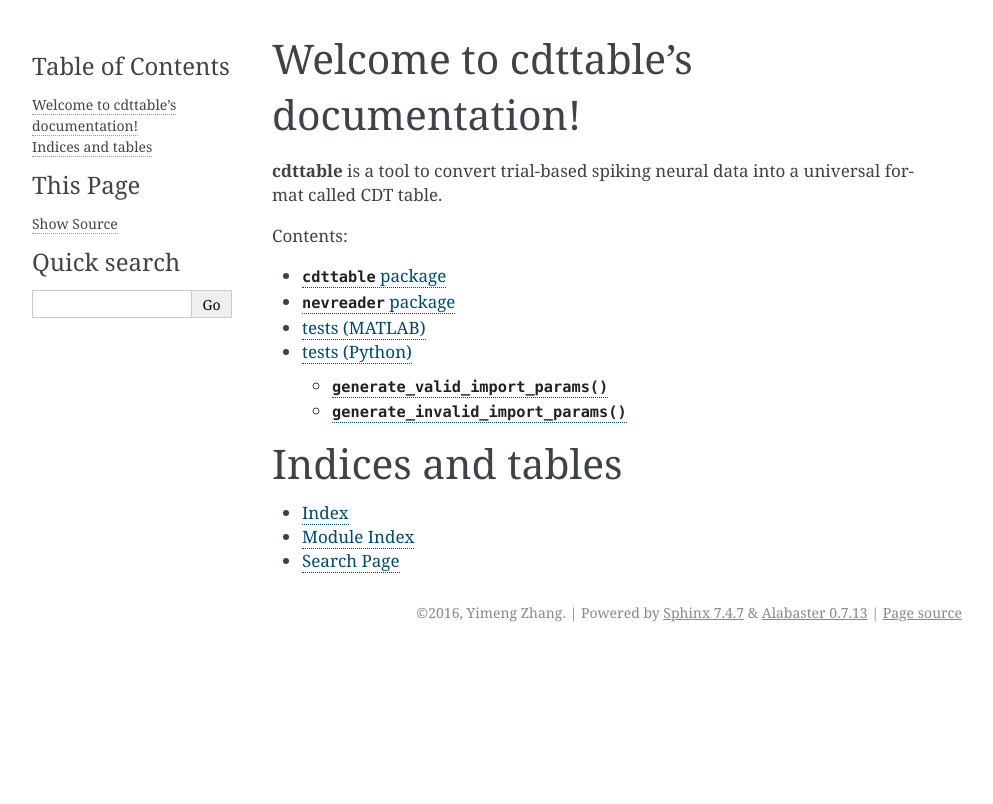
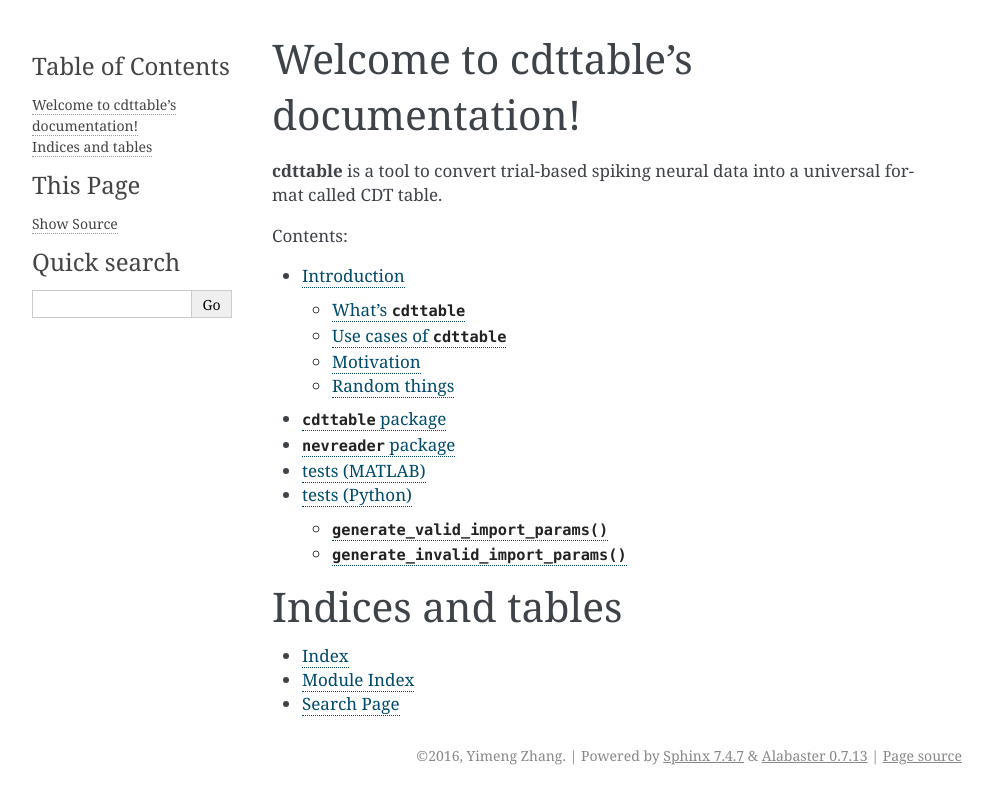
Before and after one commit to leelabcnbc/cdttable, a Sphinx documentation site: the page built from docs/index.rst, in a window 1280 px wide. Shown: the top 804 px of the page, without its empty margins (148-1141 px from the left). Built offline with Sphinx 7.4.7, drawn with Linux system fonts in a browser that asks for light colours; some of the changed lines change nothing that is shown.

Commit message:
add some intro doc

```diff
--- a/docs/index.rst
+++ b/docs/index.rst
@@ -14,6 +14,7 @@
 .. toctree::
    :maxdepth: 2
 
+   intro
    cdttable
    nevreader
    tests_mat
--- /dev/null
+++ b/docs/intro.rst
@@ -0,0 +1,95 @@
+************
+Introduction
+************
+
+
+
+What's ``cdttable``
+===================
+
+``cdttable`` is a MATLAB program designed to convert **trial-based spiking neural data** into a universal format for later analysis.
+
+
+Use cases of ``cdttable``
+=========================
+
+``cdttable`` is for processing **trial-based spiking neural data**, and a typical experiment producing such data is described below in :ref:`typical-experiment`. If this isn't the case for your lab, probably ``cdttable`` won't work for you.
+
+.. _typical-experiment:
+
+a typical experiment generating **trial-based spiking neural data**
+-------------------------------------------------------------------
+
+For many labs doing primate (as well as mouse and other animals) experiments, each experiment is a big loop made up of trials, and each trial basically follows the same pattern, such as
+
+#. let the monkey fixiate on red dot on the screen.
+#. present some go-cue to make the monkey act.
+#. collect the monkey's performance and determine whether this trial has suceeded or not.
+#. reward / punish the monkey accordingly.
+
+Usually, there's a set of event codes (or markers) associated with each trial, and different codes refer to different events in the trial. For example, for a `CORTEX <http://www.nimh.nih.gov/labs-at-nimh/research-areas/clinics-and-labs/ln/shn/software-projects.shtml>`_ system, we usually have the following mapping between codes and events.
+
+* ``9``: trial start
+* ``18``: trial end
+* ``8``: fixation ON
+* ``23``: red dot ON
+* ``24``: red dot OFF
+* ``25``: stimulus 1 ON
+* ``26``: stimulus 1 OFF
+
+etc.
+
+After collecting the data, the next step is usually to split the spiking data into trials, and align them according to some event markers, such as stimulus ON, etc. This enables further analysis such as plotting PSTH, etc.
+
+
+why ``cdttable`` is needed.
+-----------------------------
+This alignment of data according to marker codes looks simple conceptually but it's difficult to do it in a flexible way. Consider the following scenarios:
+
+* The alignment program ``A`` for experiment A may have three stimuli, yet experiment B only has one. Thus some hack to the program ``A`` is needed to work on experiment B.
+* The alignment codes for different experiments may be different. For example, some may use fixation ON to align and some may use stimulus ON. This depends on purpose of analysis and the experiment. Again, some hack is needed if one doesn't want to write the second program from scratch.
+
+While writing such alignment code is arguably simple, having separate programs different experiments is not good practice for the following reasons.
+
+#. there is much overlap between programs, and thus there is a waste of lines and redundancy.
+#. since such programs are easy to write, people tend to write them in a hacked fashion, and it's non-portable for other people to use for reproduction purpose.
+#. since such programs are similar, it is probably OK to copy-and-paste and then hack the program. But this makes the program prone to bugs. For example, there can be some **dirty tricks** in the original code, perhaps for some specific purposes of the experiment. It's pretty easy for the new program to "inherit" these tricks as well, and nobody would notice it until much further in the analysis...
+
+
+Motivation
+===================
+
+``cdttable`` was initially designed with the following purpose. Simply put, I want data import to be reproducible and flexible.
+
+    The existing analysis tools in our lab (used by Jason and Corentin) are not flexible or well-structured. The biggest problem is that, messy **code change** is necessary for each different experiment. To import data for an new experiment, a considerable amount of code has to be modified. When importing data of old experiments, the code has to be modified again, all over different files. This makes our data import extremely difficult to reproduce and debug. Therefore, based on existing code, I want to make a better package for importing neural data. I hope that this code can evolve well into the future.
+
+Therefore, I wrote a package to solve the data import problem (now at `here <https://github.com/leelabcnbc/yimeng_neural_analysis_toolbox/>`_). However, it seems that the problem mentioned above exists in many labs as well. Therefore, I refactored the old package so that it can be general enough to accomodate the different setups of different labs.
+
+
+
+
+
+Random things
+===================
+
+
+
+Why called CDT table
+--------------------
+
+CDT is the data structure used in Jason and Corentin's legacy code. I don't know what CDT (cortex data tree?) stands for. However, since the structure used in this toolbox is inspired by what Corentin called CDT, I just borrow this name. In my opinion, CDT structure is not flexible, with its high dimensional cell arrays. So inspired by CDT, I use a more tabular structure to save the imported data, and call this "CDT table".
+
+
+
+
+An example of CDT table vs CDT
+-------------------------------
+
+
+Consider a NEV file with 32 channels (all unit 1's of 32 electrodes), 40 conditions, and 10 trials per condition. For a CDT table structure, there will be 40x10=400 rows, each row having all info about that trial. For a CDT structure, There's a 32 x 40 x 10 (numChannel x numCondition x numTrial) ``EVENTS`` cell array, where each cell saves a row vector of the spike time of that channel on that trial of that condition. Similarly, for ``starttime`` (``stoptime``) in CDT table, there's a 40 x 10 ``data.starttime`` cell array. The disadvantages of CDT are
+
+
+1. it's difficult to remember the meanings of all dimensions in that 3D ``EVENTS`` array or that 2D ``data.starttime`` array
+2. sometimes, we don't have same number of trials for each condition, so some elements in 3D or 2D arrays of CDT structure are not meaningful.
+
+Essentially, the nature of neural data is **trial based**, rather than **a high dimensional array**. In CDT table structure, since all fields are named, we don't have to remember the meanings of dimensions, and we don't have to fill in empty cells for unequal number of conditions, creating some confusion. Moreover, it's straightforward to convert CDT table to CDT, yet not the other way around. In addition, CDT format can only import 1 unit for each electrode during each import, and this is not natural for multi unit electrodes.
```
